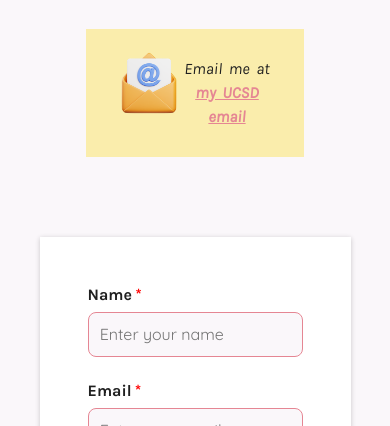
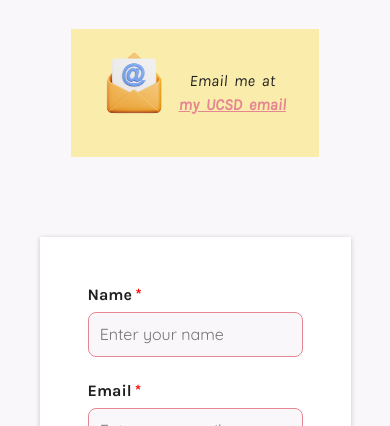
Before and after one commit to Julie0827/cse134-hw5, a plain HTML site: page contact.html in a window 390 px wide. Shown: the part 674-1100 px from the top of the page. Drawn offline with Linux system fonts and the light colour scheme.

Commit message:
my-contact media query 🫧

```diff
--- a/styles/contact.css
+++ b/styles/contact.css
@@ -188,6 +188,10 @@ fieldset {
 }
 
 @media (max-width: 450px) {
+    my-contact {
+        width: 80%;
+    }
+
     #contact-form .btn {
         padding: 0.8rem 1rem;
     }
```
